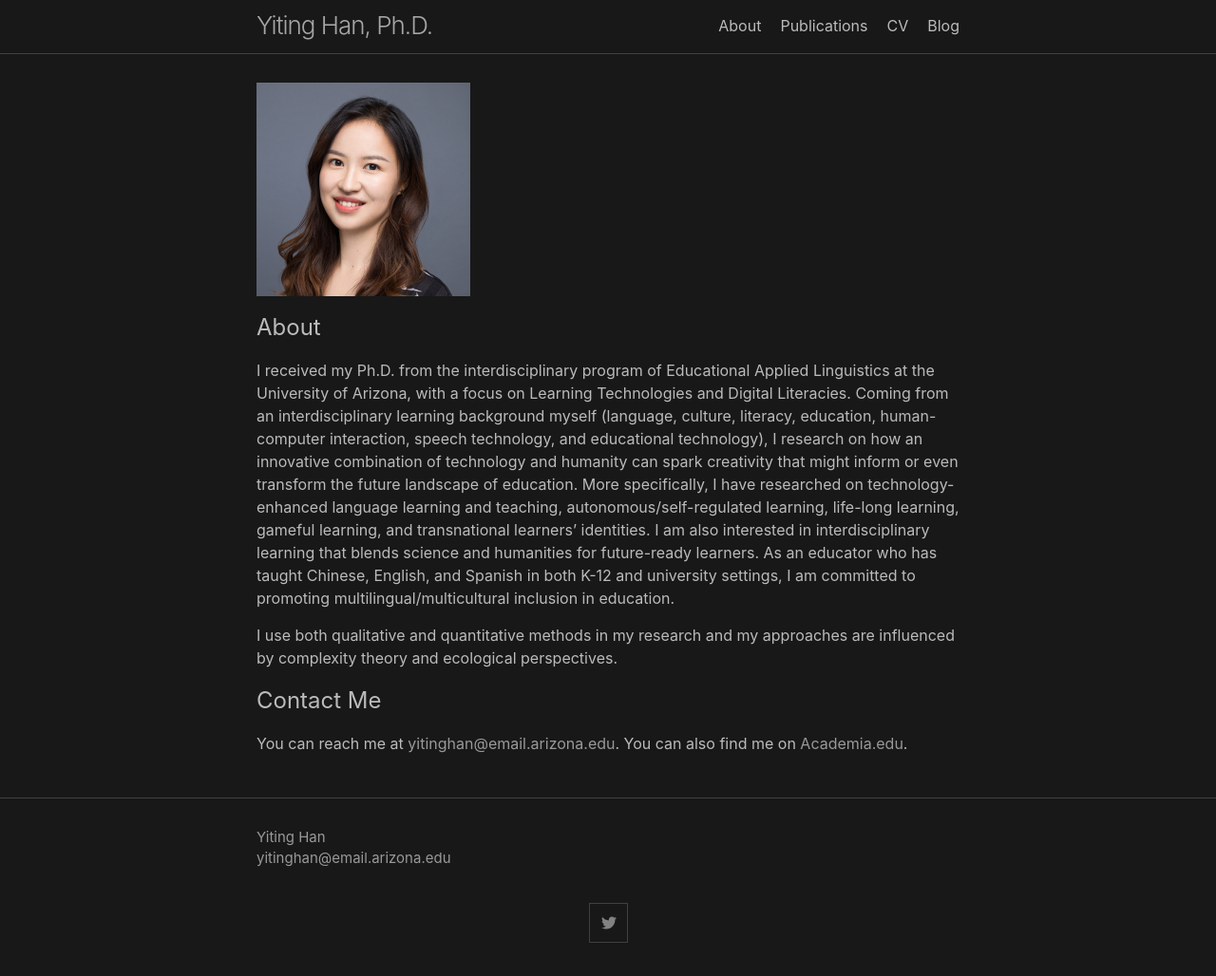
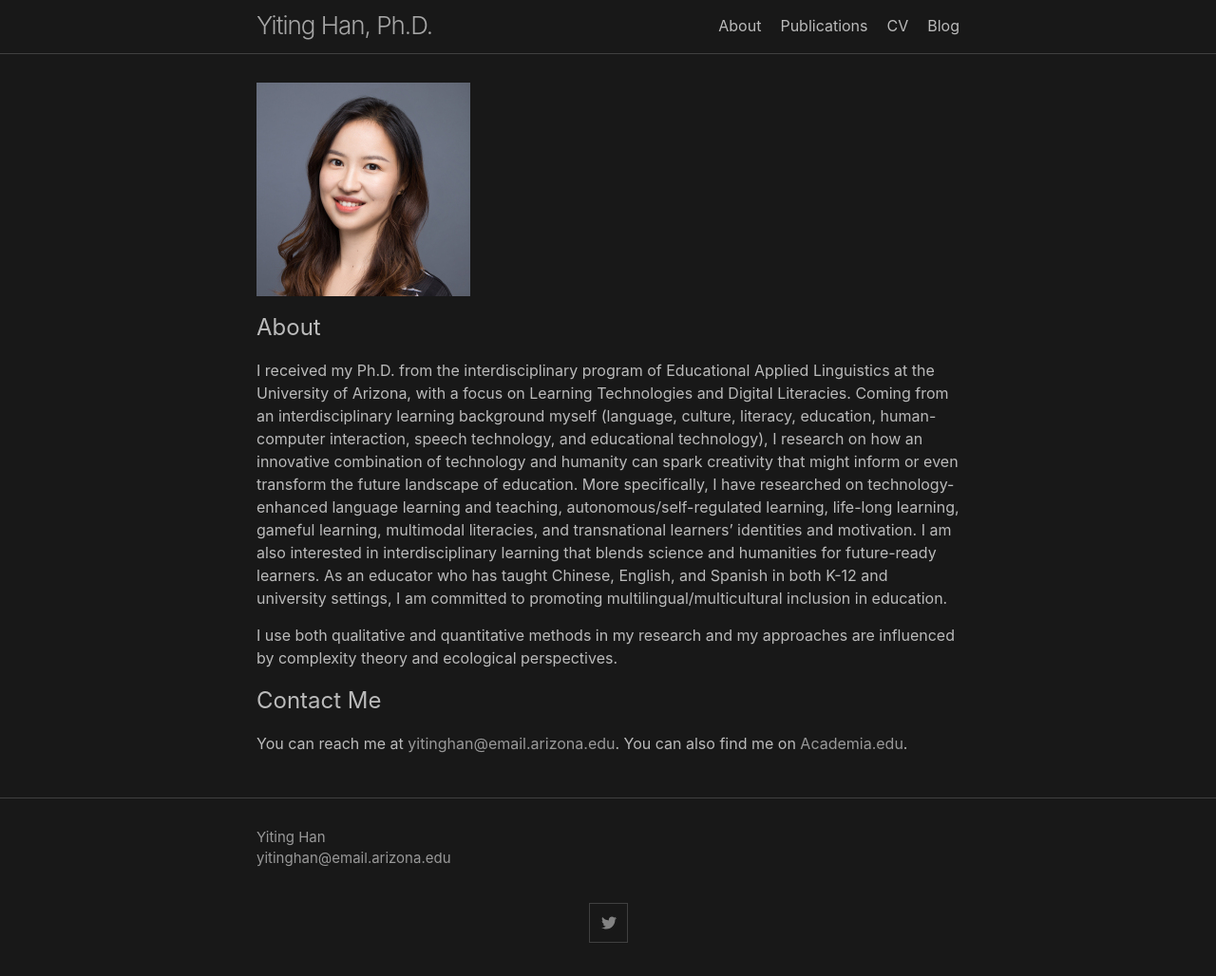
Before and after one commit to yitinghanphd/yitinghanphd.github.io, a Jekyll site: the page built from index.md, in a window 1280 px wide. Shown: the whole page at 95% size. Built offline with Jekyll 4.4.1, drawn with Linux system fonts in a browser that asks for light colours.

Commit message:
Update index.md
update

```diff
--- a/index.md
+++ b/index.md
@@ -11,7 +11,7 @@ title: About
 ![Yiting Han](readme1.jpg)
 ## About
 
-I received my Ph.D. from the interdisciplinary program of Educational Applied Linguistics at the University of Arizona, with a focus on Learning Technologies and Digital Literacies. Coming from an interdisciplinary learning background myself (language, culture, literacy, education, human-computer interaction, speech technology, and educational technology), I research on how an innovative combination of technology and humanity can spark creativity that might inform or even transform the future landscape of education. More specifically, I have researched on technology-enhanced language learning and teaching, autonomous/self-regulated learning, life-long learning, gameful learning, and transnational learners’ identities. I am also interested in interdisciplinary learning that blends science and humanities for future-ready learners. As an educator who has taught Chinese, English, and Spanish in both K-12 and university settings, I am committed to promoting multilingual/multicultural inclusion in education.
+I received my Ph.D. from the interdisciplinary program of Educational Applied Linguistics at the University of Arizona, with a focus on Learning Technologies and Digital Literacies. Coming from an interdisciplinary learning background myself (language, culture, literacy, education, human-computer interaction, speech technology, and educational technology), I research on how an innovative combination of technology and humanity can spark creativity that might inform or even transform the future landscape of education. More specifically, I have researched on technology-enhanced language learning and teaching, autonomous/self-regulated learning, life-long learning, gameful learning, multimodal literacies, and transnational learners’ identities and motivation. I am also interested in interdisciplinary learning that blends science and humanities for future-ready learners. As an educator who has taught Chinese, English, and Spanish in both K-12 and university settings, I am committed to promoting multilingual/multicultural inclusion in education.
 
 I use both qualitative and quantitative methods in my research and my approaches are influenced by complexity theory and ecological perspectives.
 
```
